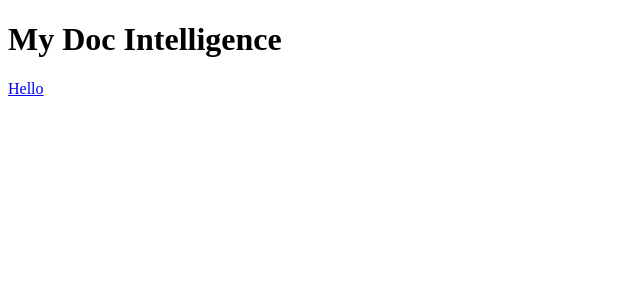
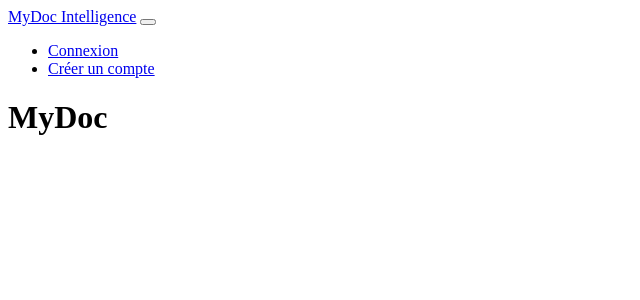
Before and after one commit to MyWebIntelligence/MyDocClient, a Symfony app: template templates/index/index.html.twig in a window 1280 px wide. Shown: the top 300 px of the page, without its empty margins (0-640 px from the left). Run offline with Twig, Linux system fonts and the light colour scheme; the template is opened without the code that fills it, so the values that code supplies are empty; some libraries are stand-ins or nearby versions.

Commit message:
Base layout + index controller

```diff
--- a/templates/base.html.twig
+++ b/templates/base.html.twig
@@ -1,16 +1,93 @@
 <!DOCTYPE html>
-<html>
+<html lang="fr">
 <head>
     <meta charset="UTF-8">
     <meta name="viewport" content="width=device-width, initial-scale=1">
     <title>{% block title %}{% endblock %}My Doc Intelligence</title>
+    <link rel="apple-touch-icon" sizes="180x180" href="{{ asset('build/images/apple-touch-icon.png') }}">
+    <link rel="icon" type="image/png" sizes="32x32" href="{{ asset('build/images/favicon-32x32.png') }}">
+    <link rel="icon" type="image/png" sizes="16x16" href="{{ asset('build/images/favicon-16x16.png') }}">
+    <link rel="manifest" href="{{ asset('build/manifest.json') }}">
+    <link rel="mask-icon" href="{{ asset('build/images/safari-pinned-tab.svg') }}" color="#000000">
+    <meta name="apple-mobile-web-app-title" content="MyDoc Intelligence">
+    <meta name="application-name" content="MyDoc Intelligence">
+    <meta name="msapplication-TileColor" content="#ffffff">
+    <meta name="theme-color" content="#ffffff">
     {% block stylesheets %}
         {{ encore_entry_link_tags('app') }}
     {% endblock %}
+    {% block meta %}{% endblock %}
 </head>
 <body>
 <div class="container">
+    <nav class="navbar navbar-light navbar-expand-lg">
+        <a class="navbar-brand" href="{{ path('home') }}">MyDoc Intelligence</a>
+        <button class="navbar-toggler" type="button" data-bs-toggle="collapse"
+                data-bs-target="#navbarSupportedContent" aria-controls="navbarSupportedContent"
+                aria-expanded="false" aria-label="Toggle navigation">
+            <span class="navbar-toggler-icon"></span>
+        </button>
+
+        <div class="collapse navbar-collapse" id="navbarSupportedContent">
+            <ul class="navbar-nav mb-2 mb-lg-0">
+            {% if is_granted('IS_AUTHENTICATED_FULLY') %}
+                <li class="nav-item">
+                    <a href="{{ path('user_projects') }}" class="nav-link">Projets</a>
+                </li>
+            {% endif %}
+            </ul>
+
+            <ul class="navbar-nav ms-auto mb-2 mb-lg-0">
+                {% if is_granted('IS_AUTHENTICATED_FULLY') %}
+                    <li class="nav-item dropdown">
+                        <a class="nav-link dropdown-toggle"
+                           href="#"
+                           id="accountDropdown"
+                           role="button"
+                           data-bs-toggle="dropdown"
+                           aria-expanded="false">
+                            <i class="bi-gear me-1"></i>
+                            Paramètres
+                        </a>
+                        <ul class="dropdown-menu dropdown-menu-end" aria-labelledby="accountDropdown">
+                            <li>
+                                <a class="dropdown-item" href="{{ path('user_profile') }}">
+                                    <i class="bi-person-circle me-1"></i>
+                                    Infos profil
+                                </a>
+                                <a class="dropdown-item" href="{{ path('logout') }}">
+                                    <i class="bi-box-arrow-right me-1"></i>
+                                    Déconnexion
+                                </a>
+                            </li>
+                        </ul>
+                    </li>
+                {% else %}
+                <li class="nav-item">
+                    <a class="nav-link" href="{{ path('login') }}">Connexion</a>
+                </li>
+                <li class="nav-item">
+                    <a class="nav-link" aria-current="page" href="{{ path('app_register') }}">Créer un compte</a>
+                </li>
+                {% endif %}
+            </ul>
+        </div>
+    </nav>
+
+    <div class="row">
+        <div class="col">
+            {% for type, messages in app.flashes %}
+                <div class="alert alert-{{ type }} alert-dismissible fade show" role="alert">
+                    {% for message in messages %}
+                        {{ message }}
+                    {% endfor %}
+                    <button type="button" class="btn-close" data-bs-dismiss="alert" aria-label="Fermer"></button>
+                </div>
+            {% endfor %}
+
             {% block body %}{% endblock %}
+        </div>
+    </div>
 </div>
 
 {% block javascripts %}
--- a/templates/index/index.html.twig
+++ b/templates/index/index.html.twig
@@ -1,7 +1,6 @@
 {% extends 'base.html.twig' %}
+{% import 'macros.html.twig' as macro %}
 
 {% block body %}
-<h1>My Doc Intelligence <i class="bi-alarm"></i></h1>
-
-<a href="{{ path('home') }}" class="btn btn-primary">Hello</a>
+    <h1 class="display-1 text-center my-5">MyDoc</h1>
 {% endblock %}
--- /dev/null
+++ b/templates/macros.html.twig
@@ -0,0 +1,15 @@
+{% macro title(string) %}{{ string }} | {% endmacro %}
+
+{% macro buttonLink(href, text, button_class, icon_class) %}
+<a href="{{ href }}" class="btn {{ button_class }}" role="button">{% if icon_class %}<i class="{{ icon_class }} me-2"></i>{% endif %}{{ text }}</a>
+{% endmacro %}
+
+{% macro project_card(project) %}
+    <div class="card mb-3">
+        <div class="card-body">
+            <h5 class="card-title fw-bold">{{ project.name }}</h5>
+            <p class="card-text">{{ project.description|u.truncate(200, '...', false) }}</p>
+            {{ _self.buttonLink(path('user_view_project', {id: project.id}), 'Ouvrir', 'btn-primary', 'bi-folder2-open') }}
+        </div>
+    </div>
+{% endmacro %}
```
Also changed, not shown: src/Controller/IndexController.php (+9 -1 lines). Lines whose indentation alone changed are shown as unchanged.
